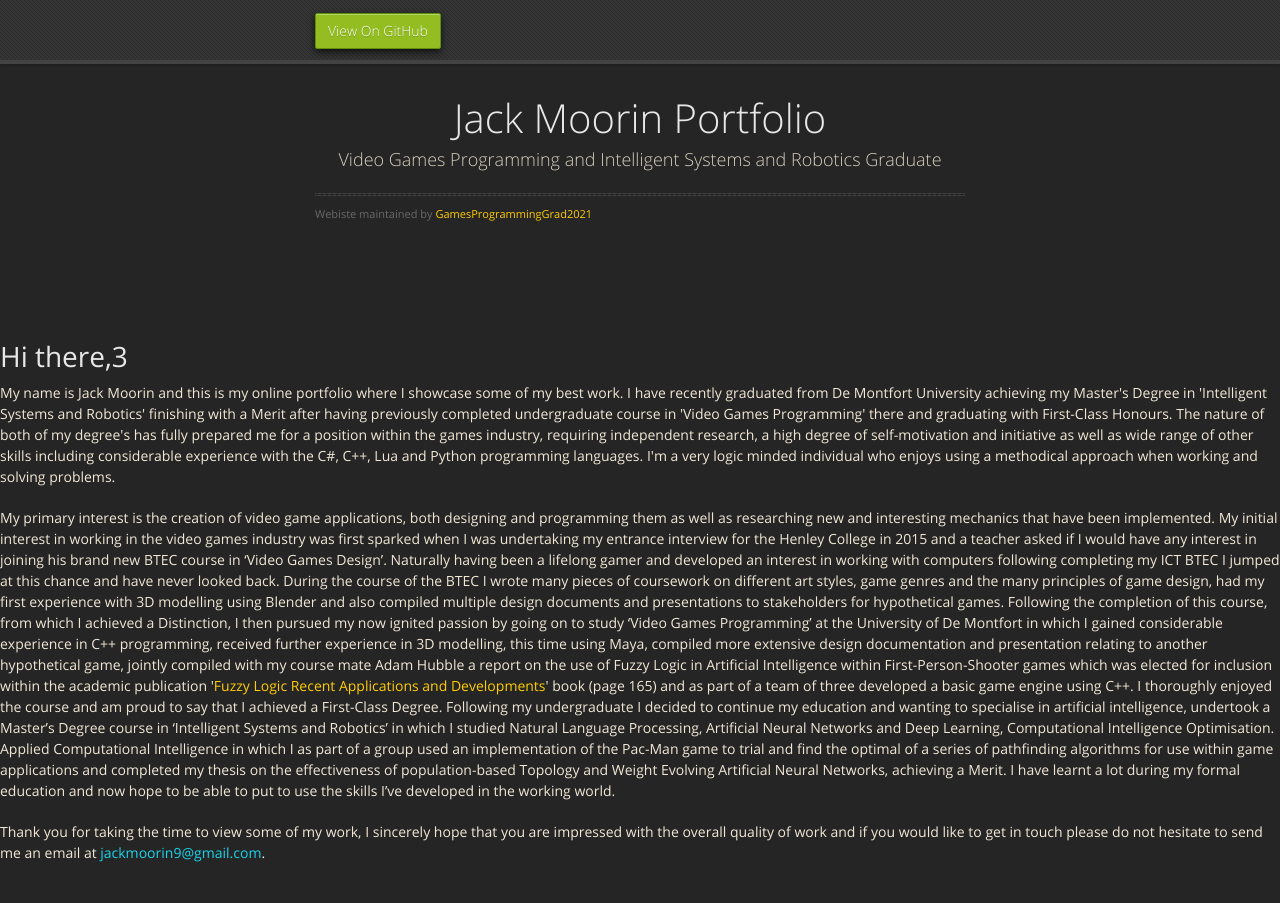
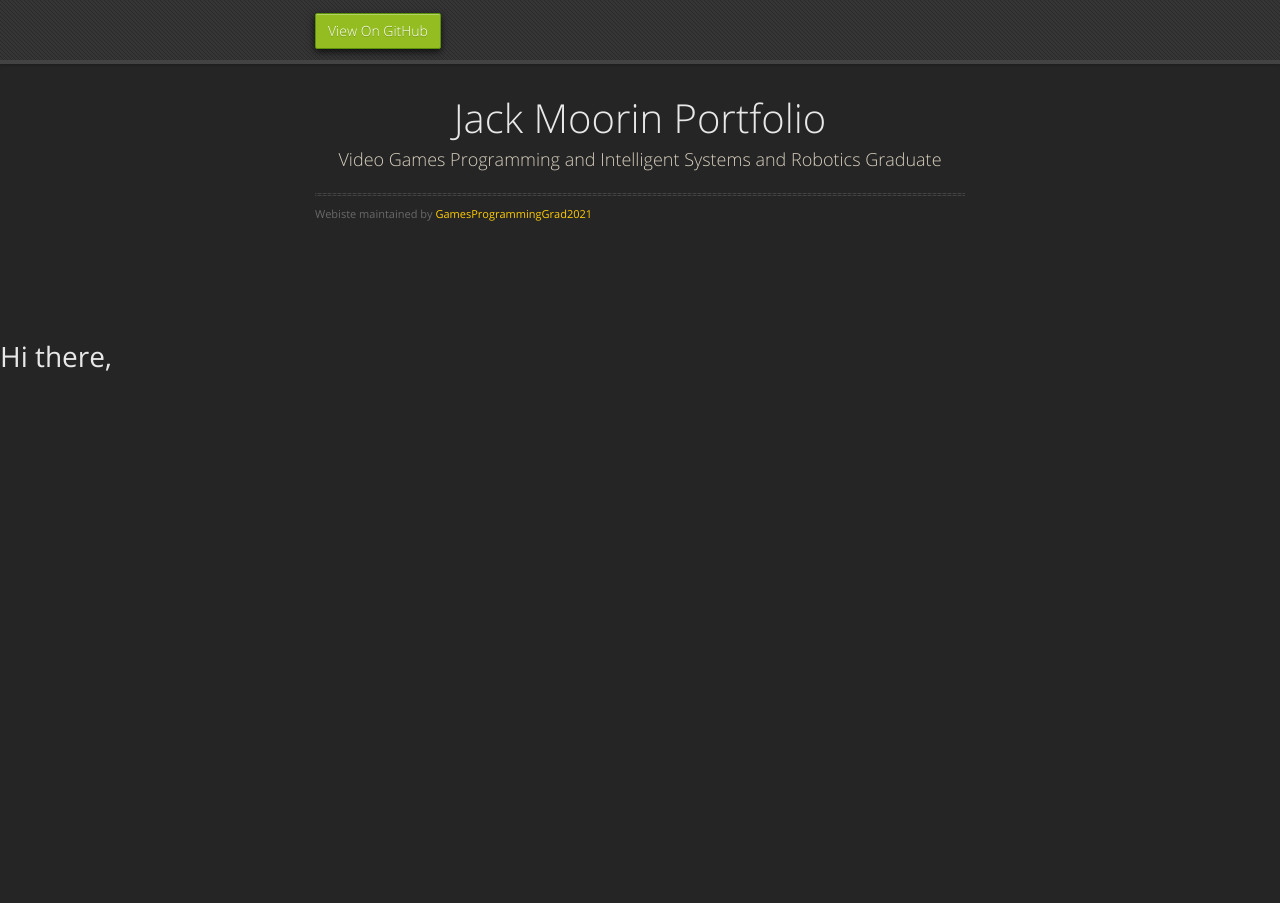
Before and after one commit to GamesProgrammingGrad2021/GamesProgrammingGrad2021.github.io, a Jekyll site: the page built from index.md, in a window 1280 px wide. Built offline with Jekyll 4.4.1, drawn with Linux system fonts in a browser that asks for light colours; nearby versions of some CDN libraries; our own code applies the rules of GitHub Pages for plain Markdown files.

Commit message:
Update index.md

```diff
--- a/index.md
+++ b/index.md
@@ -2,40 +2,4 @@
 layout: default
 ---
 
-# [](#header-1)Hi there,3
-<p id="right">
-My name is Jack Moorin and this is my online portfolio where I showcase some of my best work. I have recently graduated from De Montfort
-University achieving my Master's Degree in 'Intelligent Systems and Robotics' finishing with a Merit after having previously completed
-undergraduate course in 'Video Games Programming' there and graduating with First-Class Honours. The nature of both of my degree's
-has fully prepared me for a position within the games industry, requiring independent research, a high degree of self-motivation and
-initiative as well as wide range of other skills including considerable experience with the  C#, C++, Lua and Python programming
-languages. I'm a very logic minded individual who enjoys using a methodical approach when working and solving problems.
-</p>
-
-<p id = "left">
-My primary interest is the creation of video game applications, both designing and programming them as well as researching new and interesting
-mechanics that have been implemented. My initial interest in working in the video games industry was first sparked when I was undertaking my
-entrance interview for the Henley College in 2015 and a teacher asked if I would have any interest in joining his brand new BTEC course in
-‘Video Games Design’. Naturally having been a lifelong gamer and developed an interest in working with computers following completing my ICT
-BTEC I jumped at this chance and have never looked back. During the course of the BTEC I wrote many pieces of coursework on different art
-styles, game genres and the many principles of game design, had my first experience with 3D modelling using Blender and also compiled multiple
-design documents and presentations to stakeholders for hypothetical games. Following the completion of this course, from which I achieved a
-Distinction, I then pursued my now ignited passion by going on to study ‘Video Games Programming’ at the University of De Montfort in which I
-gained considerable experience in C++ programming, received further experience in 3D modelling, this time using Maya, compiled more extensive
-design documentation and presentation relating to another hypothetical game, jointly compiled with my course mate Adam Hubble a report on the
-use of Fuzzy Logic in Artificial Intelligence within First-Person-Shooter games which was elected for inclusion within the academic
-publication '<a href="https://drive.google.com/file/d/1-AwLubafIXbJCovw54W6Ww9Pgjlfa5VB/view?usp=sharing">Fuzzy Logic Recent Applications and Developments</a>'
-book (page 165) and as part of a team of three developed a basic game engine using C++. I thoroughly enjoyed the
-course and am proud to say that I achieved a First-Class Degree. Following my undergraduate I decided to continue my education and
-wanting to specialise in artificial intelligence, undertook a Master’s Degree course in ‘Intelligent Systems and Robotics’ in which I
-studied Natural Language Processing, Artificial Neural Networks and Deep Learning, Computational Intelligence Optimisation. Applied
-Computational Intelligence in which I as part of a group used an implementation of the Pac-Man game to trial and find the optimal of a
-series of pathfinding algorithms for use within game applications and completed my thesis on the effectiveness of population-based
-Topology and Weight Evolving Artificial Neural Networks, achieving a Merit. I have learnt a lot during my formal education and now
-hope to be able to put to use the skills I’ve developed in the working world.
-</p>
-
-<p>
-Thank you for taking the time to view some of my work, I sincerely hope that you are impressed with the overall quality of work and if you
-would like to get in touch please do not hesitate to send me an email at <span style="color: #17d5eb">jackmoorin9@gmail.com</span>.
-</p>
+# [](#header-1)Hi there,
```
